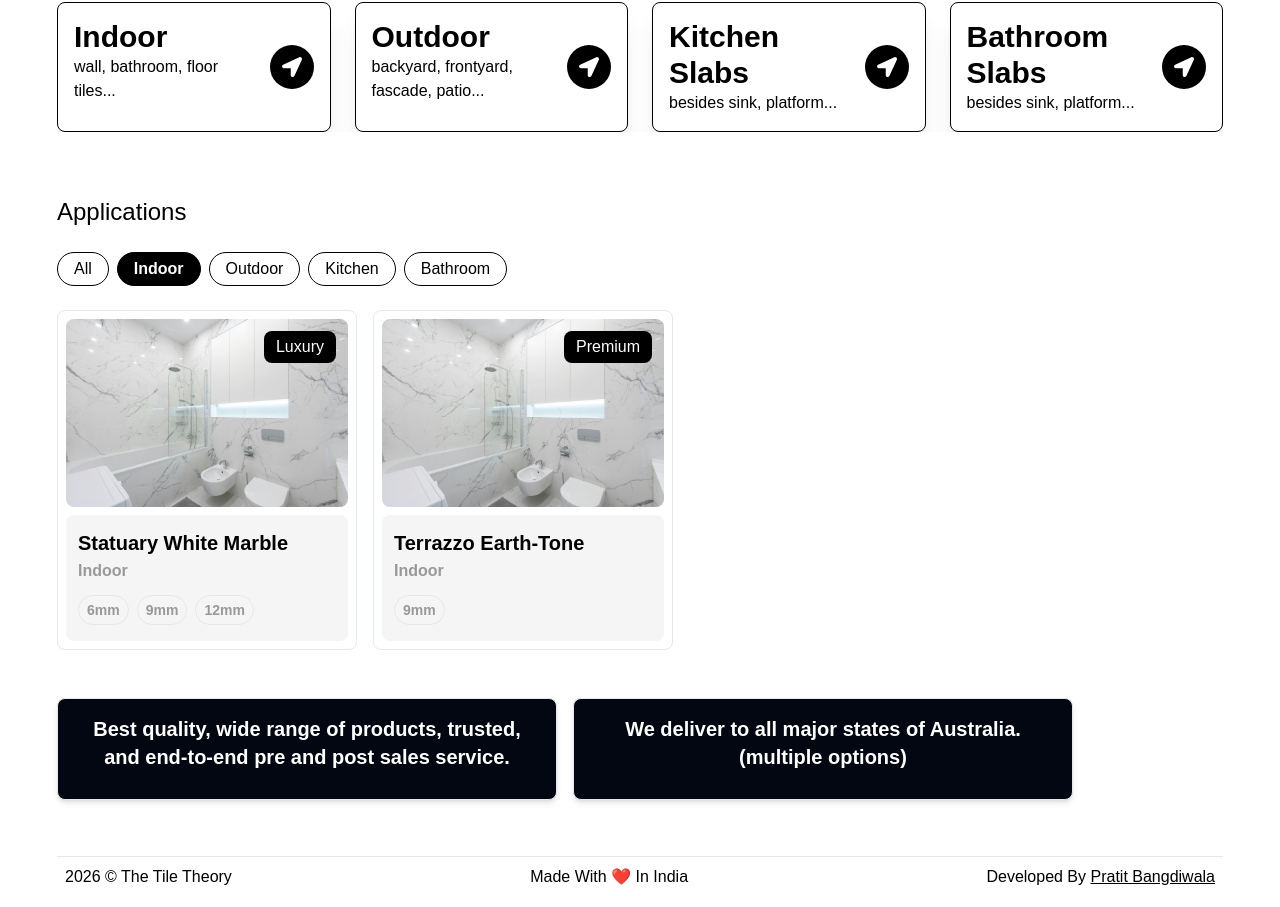
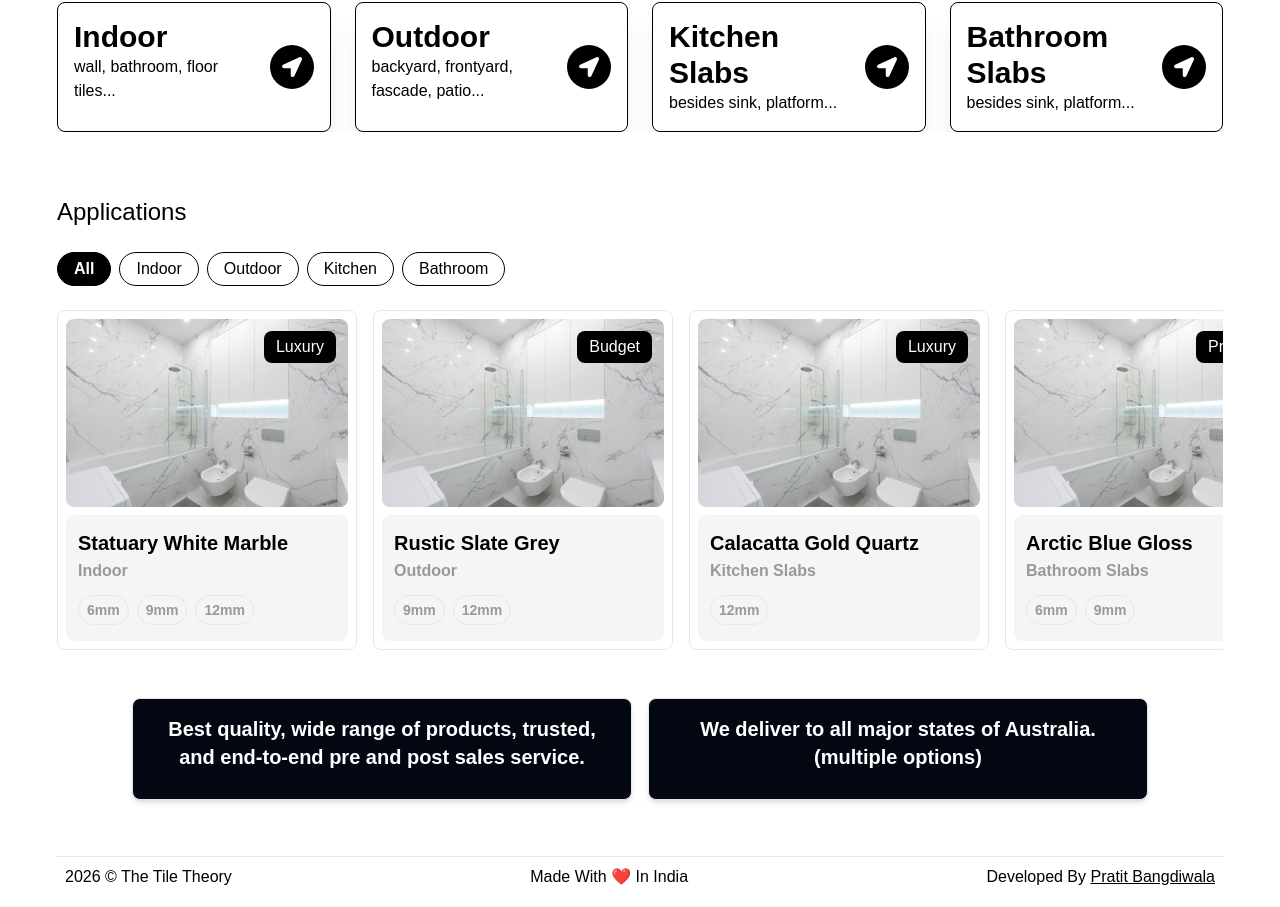
Before and after one commit to Pratitb/the-tile-theory, a React (Vite) app: page / in a window 1280 px wide. Shown: the part 656-1563 px from the top of the page. Built offline with nearby package versions, Linux system fonts and the light colour scheme; a web font is replaced by a local one.

Commit message:
feat: deployment scripts

```diff
--- a/package.json
+++ b/package.json
@@ -3,15 +3,19 @@
 	"private": true,
 	"version": "0.0.0",
 	"type": "module",
+	"homepage": "https://pratitb.github.io/the-tile-theory",
 	"scripts": {
 		"dev": "vite",
 		"build": "tsc -b && vite build",
 		"lint": "eslint .",
-		"preview": "vite preview"
+		"preview": "vite preview",
+		"predeploy": "npm run build",
+		"deploy": "gh-pages -d dist"
 	},
 	"dependencies": {
 		"aos": "^2.3.4",
 		"clsx": "^2.1.1",
+		"gh-pages": "^6.3.0",
 		"react": "^19.1.1",
 		"react-dom": "^19.1.1",
 		"react-icons": "^5.6.0",
--- a/src/App.tsx
+++ b/src/App.tsx
@@ -9,42 +9,46 @@ import DesNav from './components/desNav'
 import Button from './components/button'
 import Brand from './components/brand'
 import AOS from 'aos';
-import { useEffect, useMemo, useState } from "react";
+import { useEffect, useMemo, useRef, useState } from "react";
 import PillTab from './components/pillTab'
 import ProductCard from './components/productCard'
 import BottomBanner from './components/bottomBanner'
 import Footer from './components/footer'
 
 const App = () => {
+  const [activeBtn, setActiveBtn] = useState('home')
+  const [activePill, setActivePill] = useState('all')
+  const [allTiles,] = useState<TileProductKeys[]>(tileProducts)
   const isDesktop = useMediaQuery({ query: '(min-width: 767px)' })
+  const homeCategories = useRef<HTMLDivElement | null>(null)
+  const homeApplications = useRef<HTMLDivElement | null>(null)
 
-  useEffect(() => {
-    AOS.init({ duration: 2000 });
-  }, []);
-
-  const [activeBtn, setActiveBtn] = useState('home')
+  const handleCategoriesBtn = () => {
+    if (homeCategories && homeCategories.current) homeCategories?.current?.scrollIntoView({ behavior: 'smooth' })
+  }
+  const handleApplicationsBtn = () => {
+    if (homeApplications && homeApplications.current) homeApplications?.current?.scrollIntoView({ behavior: 'smooth' })
+  }
   const handleActiveBtn = (btnName: string) => {
     setActiveBtn(btnName)
   }
-
-  const [activePill, setActivePill] = useState('indoor')
   const handleActivePill = (name: string) => {
     setActivePill(name)
   }
-
-  const [allTiles,] = useState<TileProductKeys[]>(tileProducts)
-
   const activePillData = useMemo(() => {
     if (activePill === 'all') return allTiles
     const filterActiveData = allTiles?.filter((tile) => tile?.type?.toLowerCase()?.includes(activePill?.toLowerCase()))
     return filterActiveData
   }, [allTiles, activePill])
+  useEffect(() => {
+    AOS.init({ duration: 2000 });
+  }, []);
 
   return (
     <div className='flex flex-col gap-4 container'>
       {!isDesktop && <MobNav getActiveFn={handleActiveBtn} activeSt={activeBtn} />}
 
-      {/* brand, des nav, quote */}
+      {/* Brand, Desk Nav, Quote */}
       <div className='flex justify-between items-center'>
         <Brand />
         {isDesktop && <DesNav getActiveFn={handleActiveBtn} activeSt={activeBtn} />}
@@ -52,10 +56,10 @@ const App = () => {
       </div>
 
       {/* Banner */}
-      <Banner />
+      <Banner getCategoriesScrollFn={handleCategoriesBtn} getApplicationScrollFn={handleApplicationsBtn} />
 
       {/* Categories */}
-      <div className='mt-12 flex flex-col gap-6'>
+      <div className='pt-12 flex flex-col gap-6' ref={homeCategories}>
         <p className='head'>categories</p>
         <div className='flex overflow-x-auto gap-6'>
           {categories?.map((item: CategoryProps) => <CategoryCard key={item?.title} title={item?.title} includes={item?.includes} />)}
@@ -63,7 +67,7 @@ const App = () => {
       </div>
 
       {/* Applications */}
-      <div className='mt-12 flex flex-col gap-6'>
+      <div className='pt-12 flex flex-col gap-6' ref={homeApplications}>
         <p className='head'>applications</p>
         {/* pills */}
         <div className='flex gap-2 max-w-fit overflow-x-auto'>
@@ -75,7 +79,7 @@ const App = () => {
         </div>
       </div>
       {/* Bottom Banner */}
-      <div className='flex flex-col gap-4 md:flex-row'>
+      <div className='flex flex-col gap-4 md:flex-row md:justify-center'>
         <BottomBanner quote={quoteText} />
         <BottomBanner quote={quote2Text} />
       </div>
```
Also changed, not shown: 1 other file (tests, documents, lock files or other folders).
